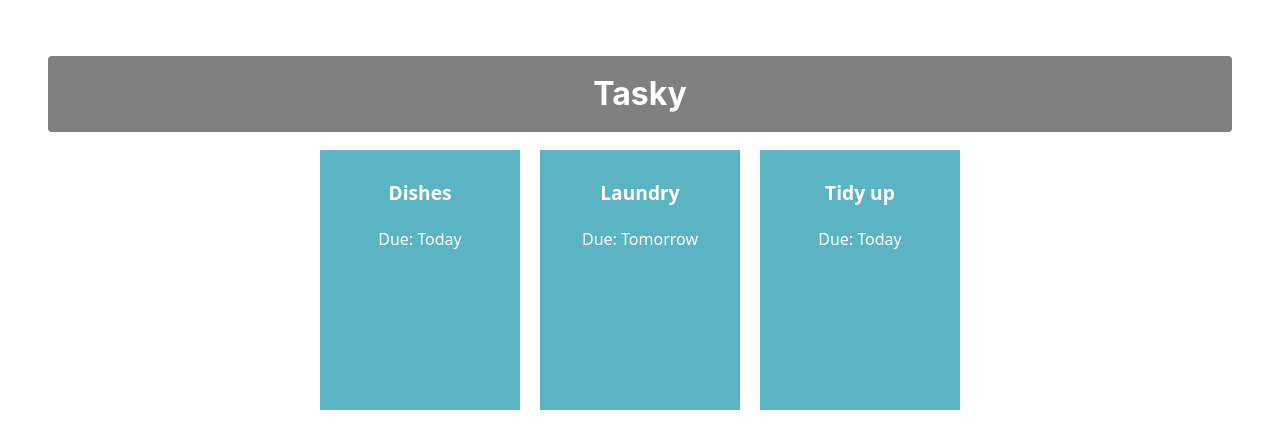
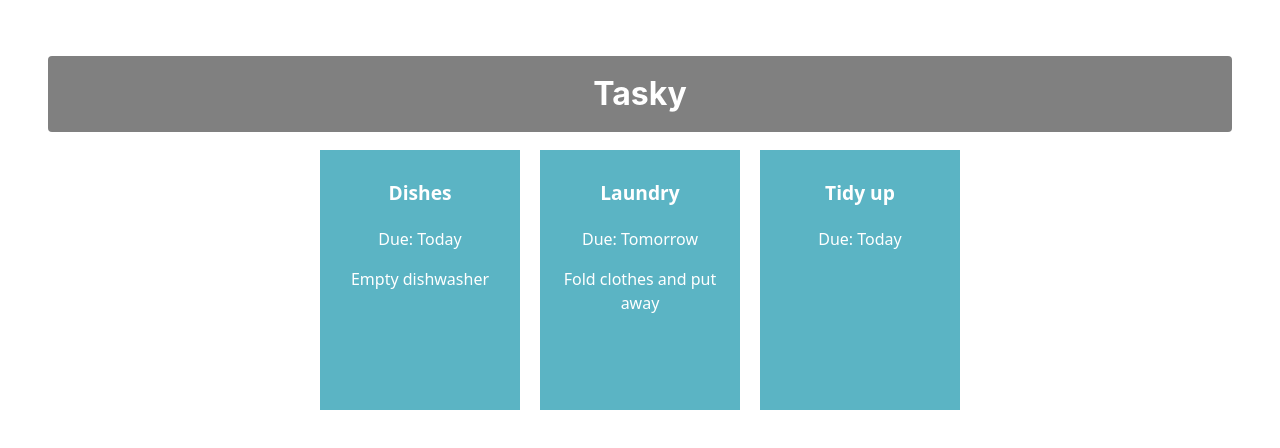
Before and after one commit to zacheriah1/react-basics-labs, a React (Vite) app in the folder tasky/: page / in a window 1280 px wide. Shown: the top 448 px of the page. Built offline with nearby package versions, Linux system fonts and the light colour scheme.

Commit message:
Completed Tasky Lab 1

```diff
--- a/tasky/src/components/Task.jsx
+++ b/tasky/src/components/Task.jsx
@@ -1,14 +1,11 @@
 const Task = (props) => {
-
-    return (
-        <div className="card">
-            <p className="title">{props.title}</p>
-            <p>Due: {props.deadline}</p>
-            <p>{props.children}</p>
-        </div>
-    )
-
+  return (
+    <div className="card">
+      <p className="title">{props.title}</p>
+      <p>Due: {props.deadline}</p>
+      <p>{props.description}</p>
+    </div>
+  );
 }
 
-
 export default Task;
```
